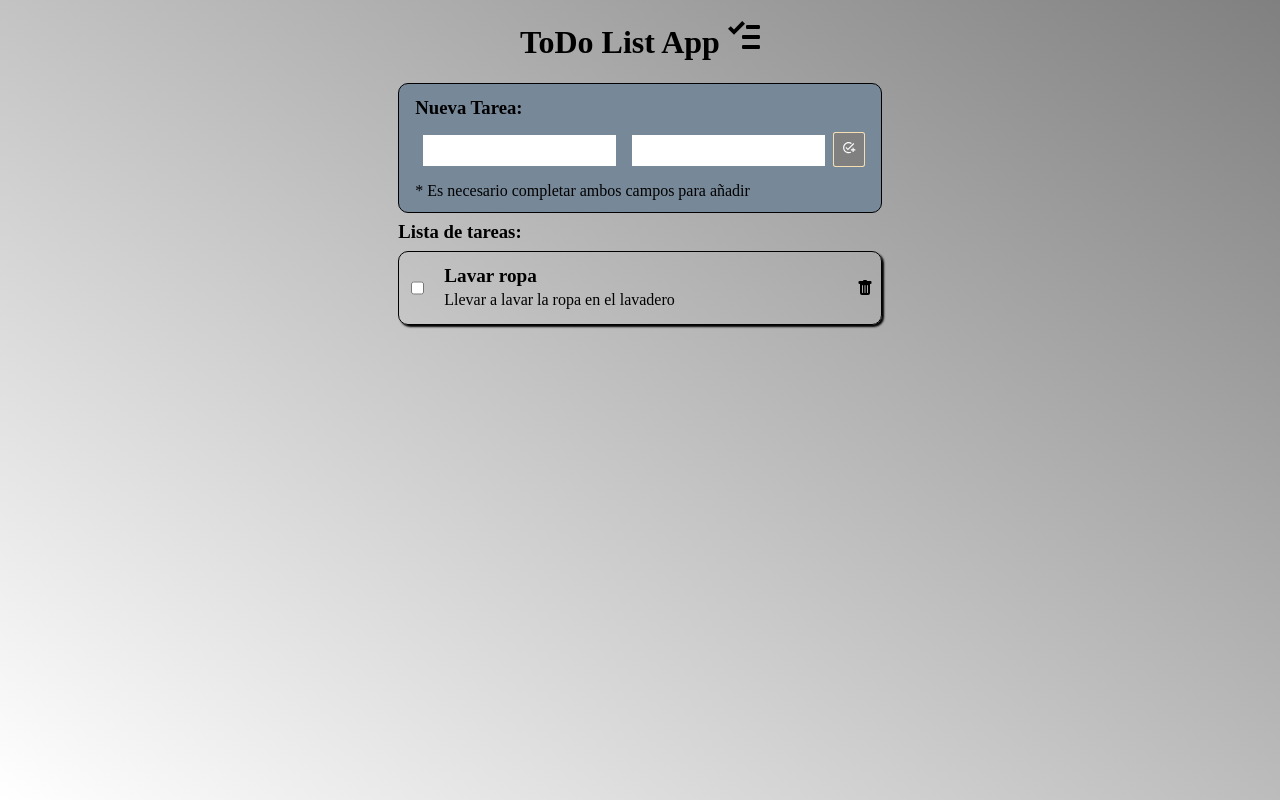
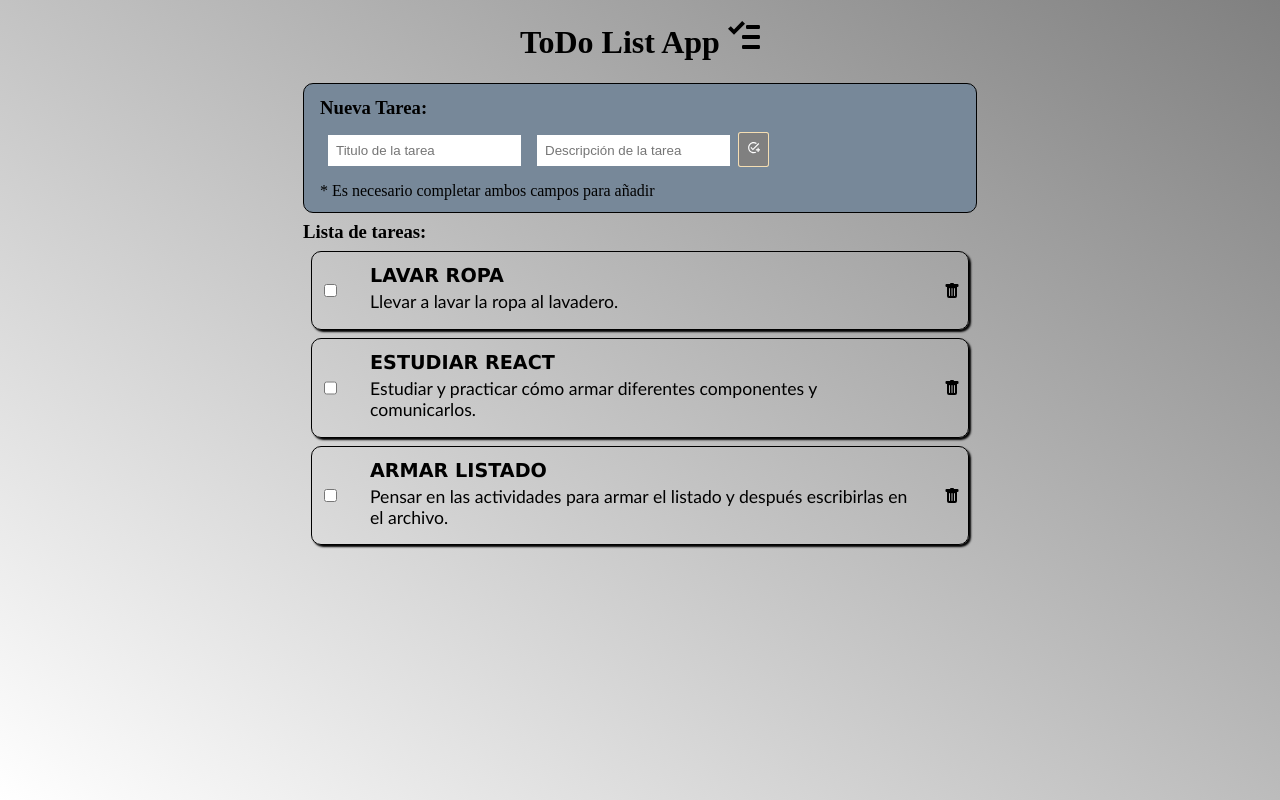
Before and after one commit to SimonMarcelo/React_22805_Ejercicios, a React (Create React App) app: page / in a window 1280 px wide. Built offline with nearby package versions, Linux system fonts and the light colour scheme.

Commit message:
terminado y linkeado con props

```diff
--- a/package.json
+++ b/package.json
@@ -12,7 +12,6 @@
     "@testing-library/react": "^13.4.0",
     "@testing-library/user-event": "^13.5.0",
     "axios": "^0.27.2",
-    "gh-pages": "^4.0.0",
     "react": "^18.2.0",
     "react-dom": "^18.2.0",
     "react-icons": "^4.4.0",
@@ -44,5 +43,8 @@
       "last 1 firefox version",
       "last 1 safari version"
     ]
+  },
+  "devDependencies": {
+    "gh-pages": "^4.0.0"
   }
 }
--- a/src/App.jsx
+++ b/src/App.jsx
@@ -11,7 +11,7 @@ import Promesas from "./promesas/Promesas";
 import Card from "./props/Card/Card";
 import ComponenteA from "./props/ComponenteA";
 import Ejercicio3 from "./Ejercicios/Piedra-Papel-Tijera";
-import ToDo from "./Ejercicios/ToDo";
+import ToDo from "./Ejercicios/ToDoApp/ToDo";
 
 const App = () => {
   return (
--- a/src/Ejercicios/ToDo.jsx
+++ /dev/null
@@ -1,72 +0,0 @@
-import React, { useState} from "react";
-import { BsFillTrashFill } from "react-icons/bs";
-import { GoTasklist } from "react-icons/go";
-import { MdAddTask } from "react-icons/md";
-
-
-let tareas = [{id: 0, checked: false, titulo: "Lavar ropa", descripcion: "Llevar a lavar la ropa en el lavadero"}];
-let id = 1;
-
-const ToDo = () => {
-	const [form, setForm] = useState({
-        id: Number(id),
-        checked: false,
-		titulo: "",
-		descripcion: "",
-	});
-
-    const [auxiliar , setAuxiliar] = useState(0);
-
-	const handleChange = (e) => {
-		const {name, value } = e.target;
-
-		setForm({
-			...form,
-			[name]: value,
-		});
-	};
-
-	const handleSubmit = (e) => {
-        e.preventDefault();
-        if (form.titulo !== "" && form.descripcion !== "") {
-            tareas.push(form);
-            form.id++;
-            console.log(tareas);
-            setAuxiliar(auxiliar + 1);
-        }
-	};
-
-    const handleDeleteItem = (idToDelete) => {
-        console.log(tareas)
-        const tareasFiltradas = tareas.filter((tarea) => tarea.id !== idToDelete);
-        tareas = tareasFiltradas;
-        setAuxiliar(auxiliar + 1);
-    }
-
-	return (
-		<div id="ToDoApp">
-			<h1 className="title">ToDo List App  <GoTasklist/></h1>
-			<div className="nuevaTarea">
-				<h3>Nueva Tarea:</h3>
-				<form onSubmit={handleSubmit}>
-					<input className="tituloTarea" type="text" name="titulo"onChange={handleChange}/>
-					<input className="descripcionTarea" type="text" name="descripcion" onChange={handleChange}/>
-					<button className="botonSubmit" type="submit"><MdAddTask/></button>
-					<p>* Es necesario completar ambos campos para añadir</p>
-				</form>
-			</div>
-			<h3>Lista de tareas: </h3>
-            <div className="tabla">{
-                tareas.map((tarea, id) => (
-                            <div className="tabla__div" key={id}>
-                                <input className="tabla__checkbox" type="checkbox" id={id} />
-                                <div className="titulo_y_descripcion"><p className="tabla__titulo">{tarea.titulo}</p><p className="tabla__descripcion">{tarea.descripcion} </p></div>
-                                <div className="tabla__trash" onClick={() => handleDeleteItem(tarea.id)}><BsFillTrashFill/></div>
-                            </div>
-                ))
-                }</div>
-		</div>
-	);
-};
-
-export default ToDo;
--- /dev/null
+++ b/src/Ejercicios/ToDoApp/ToDo.jsx
@@ -0,0 +1,84 @@
+import React, { useState } from "react";
+import { GoTasklist } from "react-icons/go";
+import Formulario from "./ToDoApp_Form";
+import Tarea from "./ToDoApp_Tarea";
+
+let tareas = [
+	{
+		id: 0,
+		checked: false,
+		titulo: "Lavar ropa",
+		descripcion: "Llevar a lavar la ropa al lavadero.",
+	},
+	{
+		id: 1,
+		checked: false,
+		titulo: "Estudiar React",
+		descripcion: "Estudiar y practicar cómo armar diferentes componentes y comunicarlos.",
+	},
+	{
+		id: 2,
+		checked: false,
+		titulo: "Armar listado",
+		descripcion: "Pensar en las actividades para armar el listado y después escribirlas en el archivo.",
+	},
+];
+let id = 10;
+
+const ToDo = () => {
+	const [form, setForm] = useState({
+		id: Number(id),
+		checked: false,
+		titulo: "",
+		descripcion: "",
+	});
+
+	const [auxiliar, setAuxiliar] = useState(0);
+
+	const handleChange = (e) => {
+		const { name, value } = e.target;
+
+		setForm({
+			...form,
+			[name]: value,
+		});
+	};
+
+	const handleSubmit = (e) => {
+		e.preventDefault();
+		if (form.titulo !== "" && form.descripcion !== "") {
+			tareas.push(form);
+			form.id++;
+			console.log(tareas);
+			setAuxiliar(auxiliar + 1);
+		}
+	};
+
+	const handleDeleteItem = (idToDelete) => {
+		// setTimeout(() => {
+			const tareasFiltradas = tareas.filter((tarea) => tarea.id !== idToDelete);
+			tareas = tareasFiltradas;
+			setAuxiliar(auxiliar + 1);
+		// }, 2000);
+	};
+
+	return (
+		<div id="ToDoApp">
+			<h1 className="title">
+				ToDo List App <GoTasklist />
+			</h1>
+			<div className="nuevaTarea">
+				<h3>Nueva Tarea:</h3>
+				<Formulario handleSubmit={handleSubmit} handleChange={handleChange} />
+			</div>
+			<h3>Lista de tareas: </h3>
+			<div className="tabla">
+				{tareas.map((tarea, id) => (
+					<Tarea tarea={tarea} id={id} handleDeleteItem={handleDeleteItem} />
+				))}
+			</div>
+		</div>
+	);
+};
+
+export default ToDo;
--- /dev/null
+++ b/src/Ejercicios/ToDoApp/ToDoApp_Form.jsx
@@ -0,0 +1,30 @@
+import React from "react";
+import { MdAddTask } from "react-icons/md";
+
+const Formulario = (props) => {
+
+	return(
+	<form onSubmit={props.handleSubmit}>
+	<input
+		placeholder="Titulo de la tarea"
+		className="tituloTarea"
+		type="text"
+		name="titulo"
+		onChange={props.handleChange}
+		/>
+	<input
+		placeholder="Descripción de la tarea"
+		className="descripcionTarea"
+		type="text"
+		name="descripcion"
+		onChange={props.handleChange}
+		/>
+	<button className="botonSubmit" type="submit">
+		<MdAddTask />
+	</button>
+	<p>* Es necesario completar ambos campos para añadir</p>
+</form>
+	);
+}
+
+export default Formulario;
--- /dev/null
+++ b/src/Ejercicios/ToDoApp/ToDoApp_Tarea.jsx
@@ -0,0 +1,22 @@
+import React from "react";
+import { BsFillTrashFill } from "react-icons/bs";
+
+const Tarea = (props) => {
+	return (
+		<div className="tabla__div" key={props.id}>
+			<input className="tabla__checkbox" type="checkbox" id={props.id} />
+			<div className="titulo_y_descripcion">
+				<p className="tabla__titulo">{props.tarea.titulo}</p>
+				<p className="tabla__descripcion">{props.tarea.descripcion} </p>
+			</div>
+			<div
+				className="tabla__trash"
+				onClick={() => props.handleDeleteItem(props.tarea.id)}
+			>
+				<BsFillTrashFill />
+			</div>
+		</div>
+	);
+};
+
+export default Tarea;
--- a/src/index.css
+++ b/src/index.css
@@ -77,6 +77,7 @@ body{
     border: 1px solid black;
     border-radius: 10px;
     background-color:lightslategrey ;
+    width: 50vw;
 }
 
 .tituloTarea , .descripcionTarea {
@@ -105,12 +106,12 @@ body{
 }
 
 .tabla__div {
-    max-width: 100%;
+    width: 50vw;
     border: 1px solid black;
     padding: 0.5rem;
     border-radius: 10px;
-    margin-bottom: 0.5rem;
     box-shadow: 2px 2px 2px black;
+    margin: 0 auto 0.5rem;
 }
 
 .tabla__checkbox {
@@ -127,6 +128,14 @@ body{
 .tabla__titulo {
     font-weight: bold;
     font-size: 1.2rem;
+    text-transform: uppercase;
+    font-family: Verdana, Geneva, Tahoma, sans-serif;
+}
+
+.tabla__descripcion {
+    line-height: 1.3rem;
+    font-family: 'Gill Sans', 'Gill Sans MT', Calibri, 'Trebuchet MS', sans-serif;
+    font-size: 1.1rem;
 }
 
 .tabla__trash {
```
Also changed, not shown: 1 other file (tests, documents, lock files or other folders).
